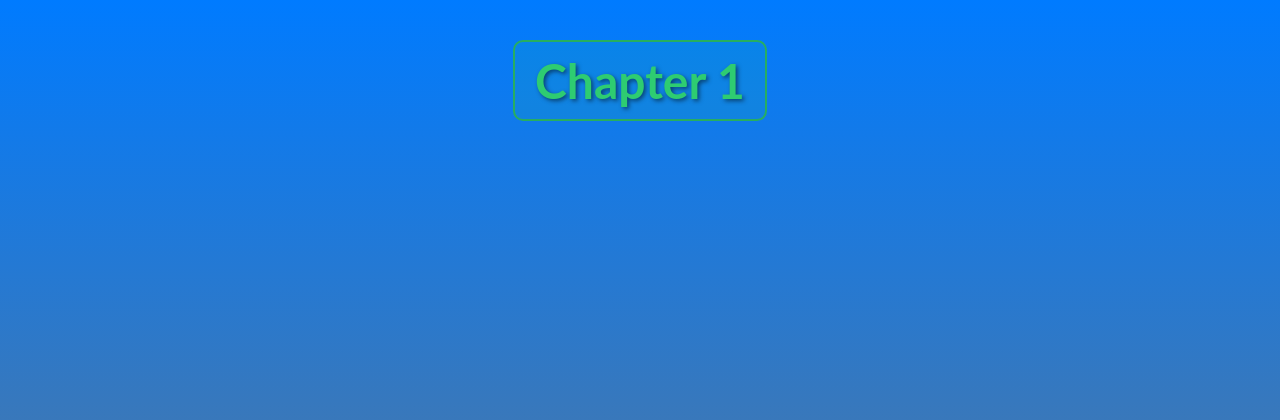
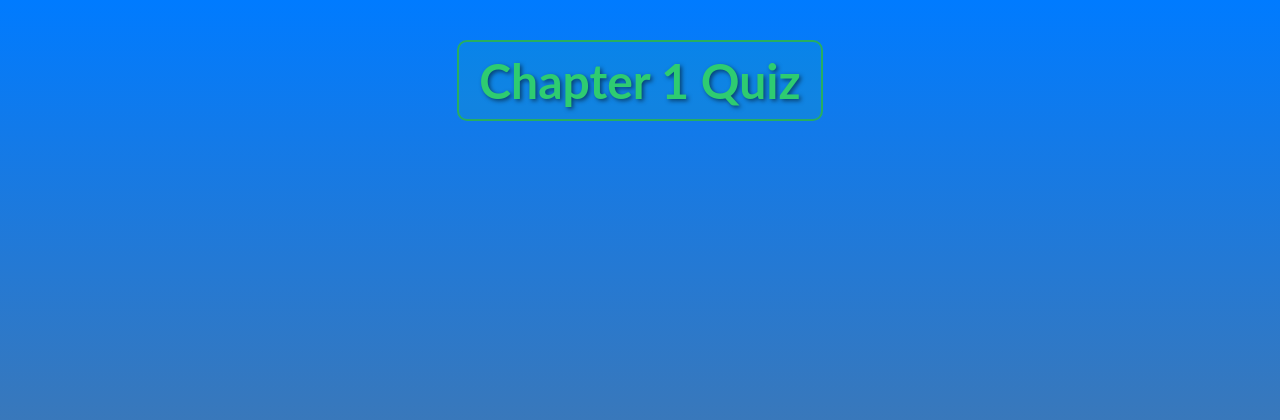
Before and after one commit to jihwannnn/Django_SOS, a Django app: page /question/quiz/1/ in a window 1280 px wide. Shown: the top 420 px of the page. Run offline with Django 5.2, Linux system fonts and the light colour scheme.

Commit message:
added Quiz to quiz page heading

```diff
--- a/SOS/question/templates/question/quiz.html
+++ b/SOS/question/templates/question/quiz.html
@@ -10,7 +10,7 @@
 <body>
     <div class="container">
         <header>
-            <h1 id="chapter-title" class="chapter-title">Chapter {{ chapter_num }}</h1>
+            <h1 id="chapter-title" class="chapter-title">Chapter {{ chapter_num }} Quiz</h1>
         </header>
         <div class="question-container">
             <img src="" alt="Question Image" class="question-image">
--- a/SOS/static/script/quiz.js
+++ b/SOS/static/script/quiz.js
@@ -11,7 +11,7 @@ document.addEventListener('DOMContentLoaded', function () {
 
     // 챕터 타이틀 설정
     const chapterTitle = document.getElementById('chapter-title');
-    chapterTitle.textContent = `Chapter ${chapter}`;
+    chapterTitle.textContent = `Chapter ${chapter} Quiz`;
 
     console.log('Chapter Title Text:', chapterTitle.textContent); // 디버깅용 로그
 
```
Also changed, not shown: SOS/db.sqlite3.
